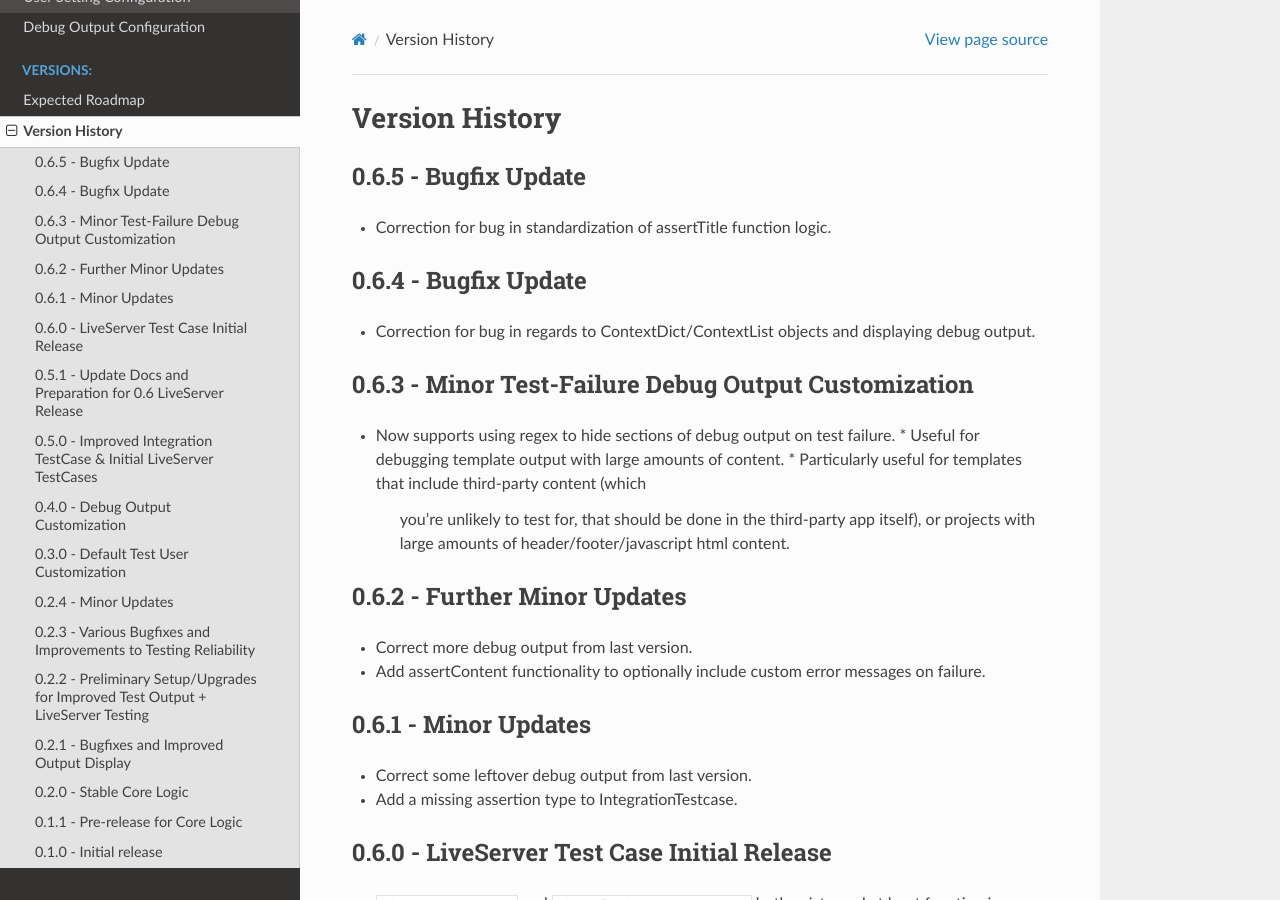
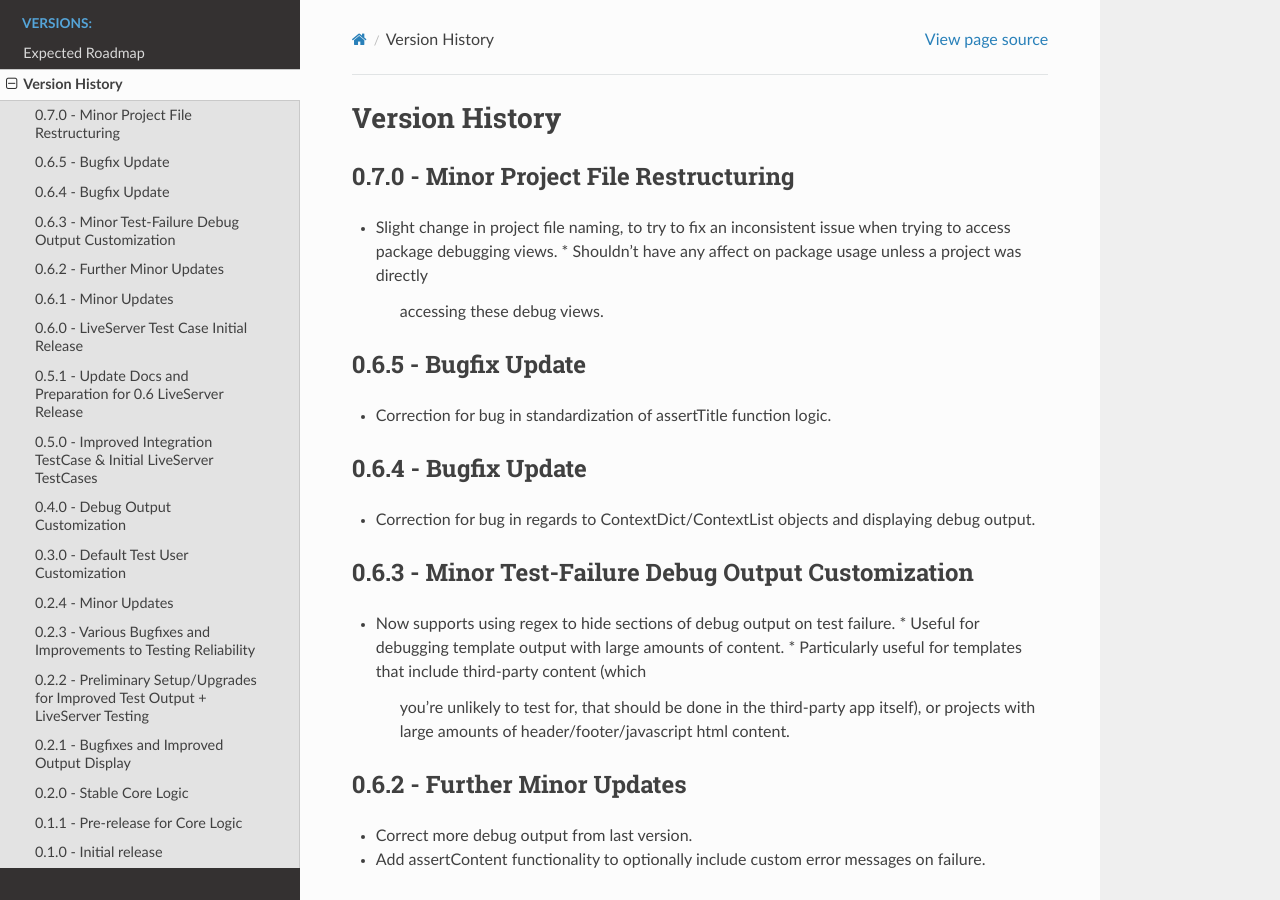
Before and after one commit to brodriguez8774/django-expanded-test-cases, a Sphinx documentation site: the page built from docs/source/version_history.rst, in a window 1280 px wide and 900 px high. Built offline with Sphinx 7.4.7 and the Read the Docs theme 2.0.0, drawn with Linux system fonts in a browser that asks for light colours.

Commit message:
Update project versioning

```diff
--- a/docs/source/conf.py
+++ b/docs/source/conf.py
@@ -25,7 +25,7 @@ copyright = '2022, Brandon Rodriguez'
 author = 'Brandon Rodriguez'
 
 # The full version, including alpha/beta/rc tags
-release = '0.6.5'
+release = '0.7.0'
 
 
 # -- General configuration ---------------------------------------------------
--- a/docs/source/roadmap.rst
+++ b/docs/source/roadmap.rst
@@ -4,13 +4,13 @@ Expected Roadmap
 Below is the minimum viable state for each version release.
 
 
-* v 0.7.x
+* v 0.8.x
 
     * Project is in a viable state to test basic responses, selenium browser
       responses, and has form helper functions.
     * Documentation for LiveServerTestCase is fairly thorough, if not complete.
 
-* v 0.8.x
+* v 0.9.x
 
     * Project is in a viable state to test basic responses, selenium browser
       responses, CSV file downloads, and has form helper functions.
--- a/docs/source/version_history.rst
+++ b/docs/source/version_history.rst
@@ -1,5 +1,13 @@
 Version History
 ***************
+
+
+0.7.0 - Minor Project File Restructuring
+========================================
+* Slight change in project file naming, to try to fix an inconsistent issue when
+  trying to access package debugging views.
+  * Shouldn't have any affect on package usage unless a project was directly
+    accessing these debug views.
 
 
 0.6.5 - Bugfix Update
--- a/pyproject.toml
+++ b/pyproject.toml
@@ -4,7 +4,7 @@ build-backend = 'setuptools.build_meta:__legacy__'
 
 [project]
 name = "django-expanded-test-cases"
-version = "0.6.5"
+version = "0.7.0"
 description = "Expands the existing Django TestCase class with extra functionality."
 readme = "readme.md"
 authors = [
--- a/setup.cfg
+++ b/setup.cfg
@@ -1,6 +1,6 @@
 [metadata]
 name = django-expanded-test-cases
-version = 0.6.5
+version = 0.7.0
 description = Expands the existing Django TestCase class with extra functionality.
 long_description = file: readme.md
 url = https://github.com/brodriguez8774/django-expanded-test-cases
```
